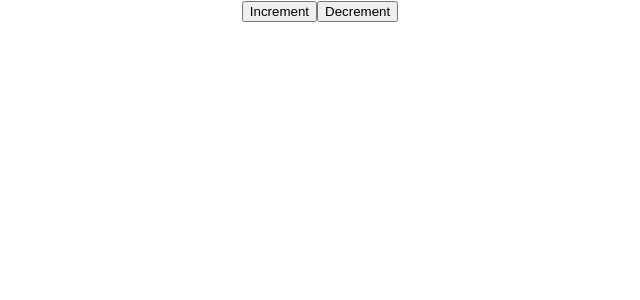
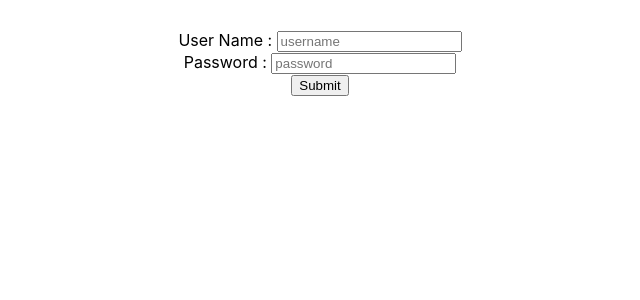
Before and after one commit to sukreshmanda/react-apply, a React (Create React App) app: page / in a window 1280 px wide. Shown: the top 300 px of the page, without its empty margins (320-960 px from the left). Built offline with nearby package versions, Linux system fonts and the light colour scheme.

Commit message:
composition based rendering

```diff
--- a/src/App.css
+++ b/src/App.css
@@ -1,5 +1,6 @@
 .App {
   text-align: center;
+  margin: 30px;
 }
 
 .App-logo {
--- a/src/App.js
+++ b/src/App.js
@@ -1,18 +1,11 @@
-import { useState } from 'react';
 import './App.css';
-import ClassComponent from './libs/components/ClassComponent';
-import Functional from './libs/components/Functional';
-import ConditionalRendering from './libs/conditional-rendering/ConditionalRendering';
-import JSXExample from './libs/JSX/JSX';
-import Welcome from './libs/lifecycle/Welcome';
-import ListsAndKeys from './libs/lists&keys/ListsAndKeys';
-import Props from './libs/props-state/Props';
-import State from './libs/props-state/State';
+import LoginForm from './libs/composition/LoginForm';
+
 
 function App() {
   return (
     <div className="App">
-      <ListsAndKeys/>
+     <LoginForm/>
     </div>
   );
 }
--- /dev/null
+++ b/src/libs/composition/Form.js
@@ -0,0 +1,33 @@
+const Form = ({onSubmit, preventDefault=false, children}) => {
+    return(
+        <form onSubmit={(event) => {
+            onSubmit();
+            !preventDefault || event.preventDefault();
+        }}>
+            {children}
+        </form>
+    )
+}
+const Button = ({onClick, type="button", color, children}) => {
+    return(
+        <button
+            onClick={onClick}
+            style={
+                color = {color}
+            }>
+            {children}
+        </button>
+    )
+}
+const InputField = ({label, type="text", placeholder, onChange}) => {
+    return(
+        <label>
+            {label} : <input type={type} placeholder={placeholder} onChange={onChange}/>
+        </label>
+    )
+}
+export{
+    Form,
+    Button,
+    InputField
+};
--- /dev/null
+++ b/src/libs/composition/LoginForm.js
@@ -0,0 +1,19 @@
+import { useState } from "react";
+import {Button, Form, InputField } from "./Form";
+
+const LoginForm = () => {
+    const [userName, setUserName] = useState("");
+    const [password, setPassword] = useState("");
+    const onSubmit = () => {
+        console.log(`userName : ${userName}`);
+        console.log(`password : ${password}`);
+    }
+    return(
+        <Form onSubmit={onSubmit} preventDefault={true}>
+            <InputField label="User Name" placeholder="username" onChange={(event) => setUserName(event.target.value)}/><br/>
+            <InputField label="Password" placeholder="password" type="password" onChange={(event) => setPassword(event.target.value)}/><br/>
+            <Button>Submit</Button>
+        </Form>
+    );
+}
+export default LoginForm;
```
